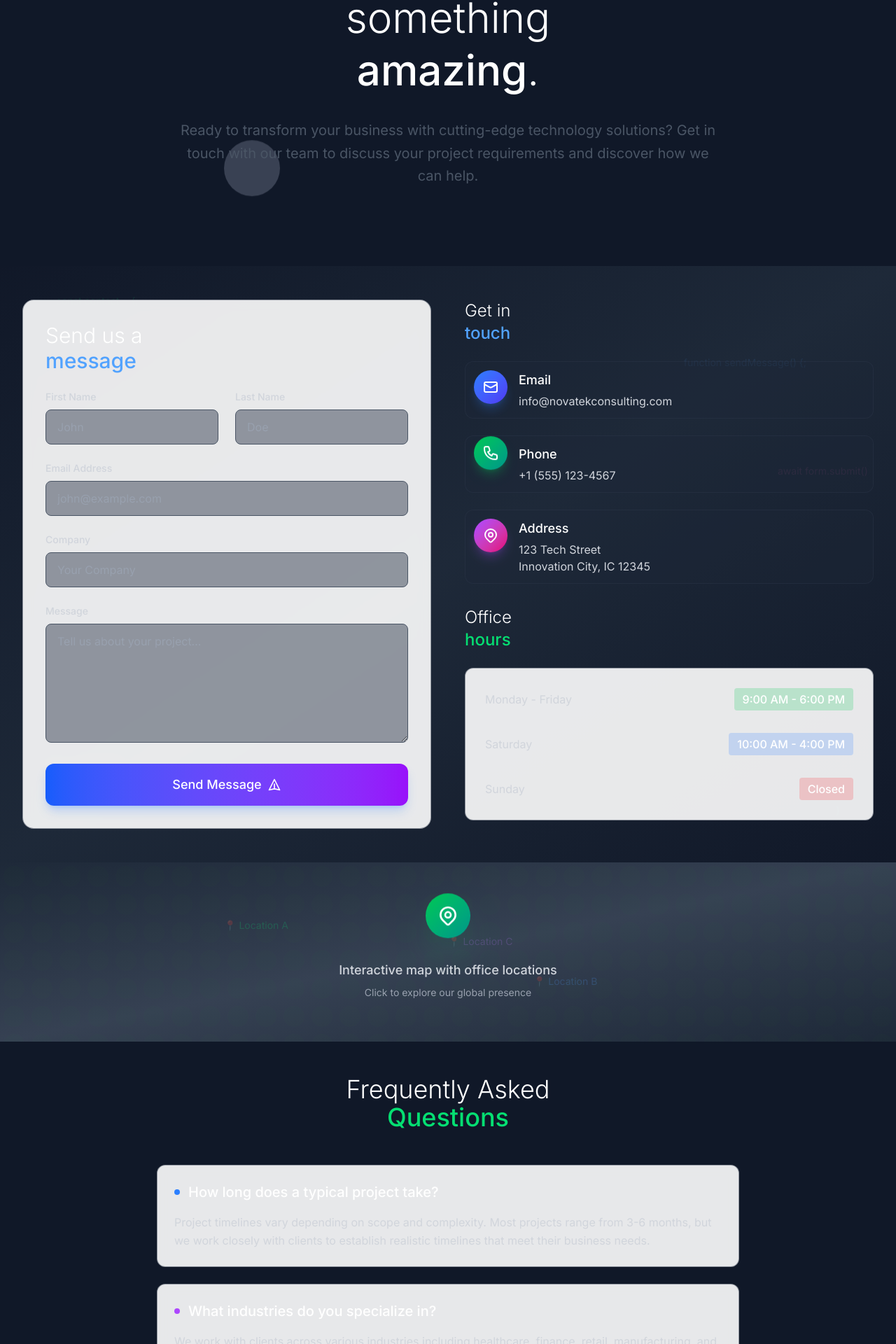
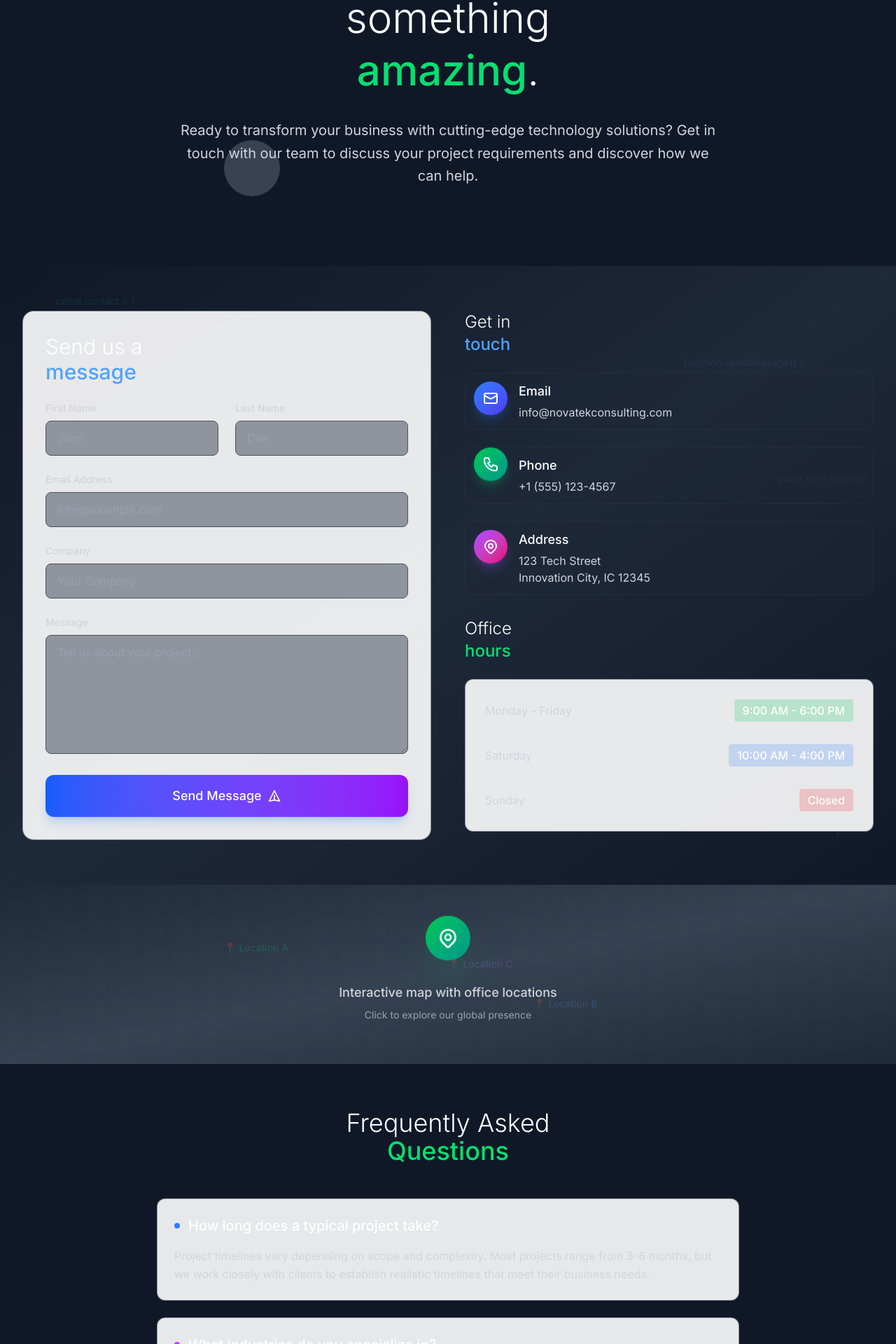
Before and after one commit to MorokaPrince/NovaTek, a Next.js app: page /contact in a window 1280 px wide. Shown: the part 369-2289 px from the top of the page at 70% size. Built offline with nearby package versions, Linux system fonts and the light colour scheme.

Commit message:
refactor: update text color and section padding for improved readability on Contact page

```diff
--- a/src/app/contact/page.tsx
+++ b/src/app/contact/page.tsx
@@ -52,10 +52,10 @@ const ContactPage: React.FC = () => {
               <br />
               something
               <br />
-              <span className="font-medium">amazing</span>.
+              <span className="font-medium text-green-400">amazing</span>.
             </h1>
 
-            <p className="text-lg md:text-xl text-gray-600 mb-12 leading-relaxed max-w-3xl mx-auto animate-fade-in-up">
+            <p className="text-lg md:text-xl text-gray-300 mb-12 leading-relaxed max-w-3xl mx-auto animate-fade-in-up">
               Ready to transform your business with cutting-edge technology solutions?
               Get in touch with our team to discuss your project requirements and discover how we can help.
             </p>
@@ -64,7 +64,7 @@ const ContactPage: React.FC = () => {
       </section>
 
       {/* Contact Section */}
-      <section className="relative py-12 overflow-hidden bg-gray-900">
+      <section className="relative py-16 overflow-hidden bg-gray-900">
         {/* Dark Coding Background */}
         <div className="absolute inset-0">
           <div className="absolute inset-0 bg-gradient-to-br from-gray-900 via-gray-800 to-gray-900"></div>
@@ -302,7 +302,7 @@ const ContactPage: React.FC = () => {
       </section>
 
       {/* FAQ Section */}
-      <section className="relative bg-gray-900 py-12 overflow-hidden">
+      <section className="relative bg-gray-900 py-16 overflow-hidden">
         {/* Coding Background Pattern */}
         <div className="absolute inset-0 opacity-5">
           <div className="absolute inset-0 bg-gradient-to-br from-gray-900 via-transparent to-gray-800"
```
